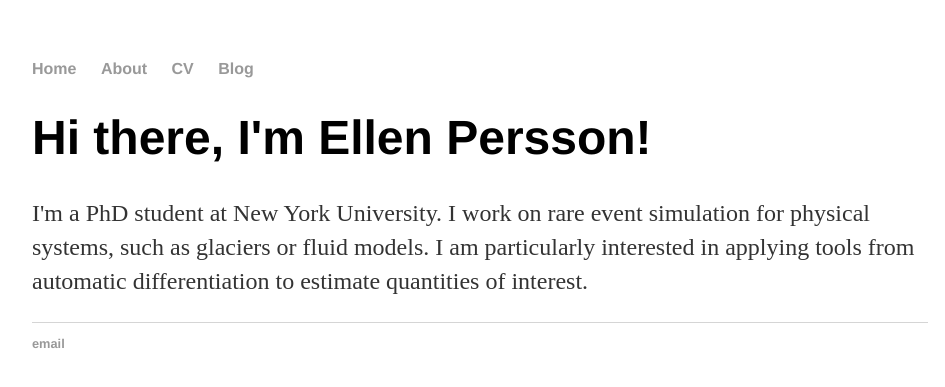
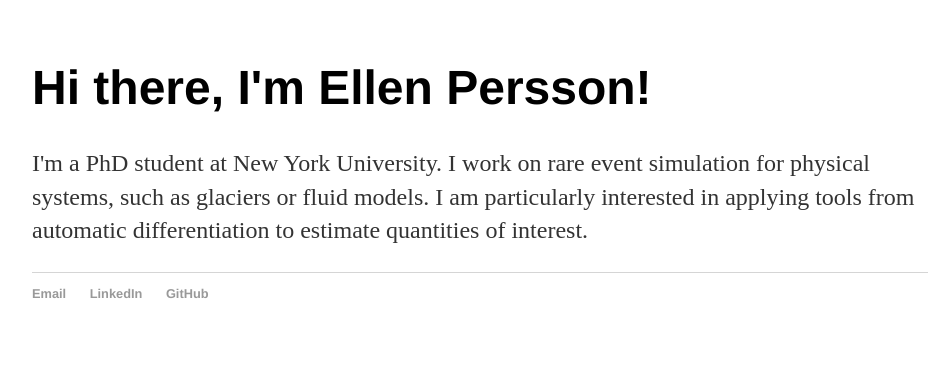
Before and after one commit to epersson1/epersson1.github.io, a Jekyll site: the page built from index.html, in a window 1280 px wide. Shown: the top 387 px of the page, without its empty margins (160-1105 px from the left). Built offline with Jekyll 4.4.1, drawn with Linux system fonts in a browser that asks for light colours.

Commit message:
Change title and update footer links
Updated the title to use site name and modified footer links.

```diff
--- a/_layouts/default.html
+++ b/_layouts/default.html
@@ -1,27 +1,19 @@
 <!DOCTYPE html>
 <html>
 	<head>
-		<title>{{ page.title }}</title>
-		<!-- link to main stylesheet -->
+		<title>{{ site.name }}</title>
 		<link rel="stylesheet" type="text/css" href="/css/main.css">
 	</head>
 	<body>
-		<nav>
-    		<ul>
-        		<li><a href="/">Home</a></li>
-	        	<li><a href="/about">About</a></li>
-        		<li><a href="/cv">CV</a></li>
-        		<li><a href="/blog">Blog</a></li>
-    		</ul>
-		</nav>
 		<div class="container">
 
 			{{ content }}
 
-			</div><!-- /.container -->
-		<footer>
+		</div><footer>
     		<ul>
-        		<li><a href="mailto:nellepersson@gmail.com">email</a></li>
+        		<li><a href="mailto:ekp8829@nyu.edu">Email</a></li>
+                <li><a href="https://linkedin.com/in/ellenkpersson">LinkedIn</a></li>
+                <li><a href="https://github.com/epersson1">GitHub</a></li>
 			</ul>
 		</footer>
 	</body>
```
